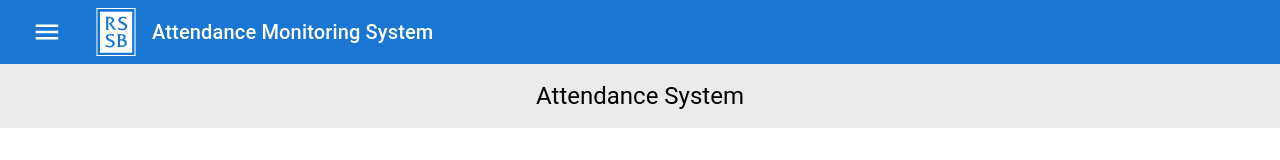
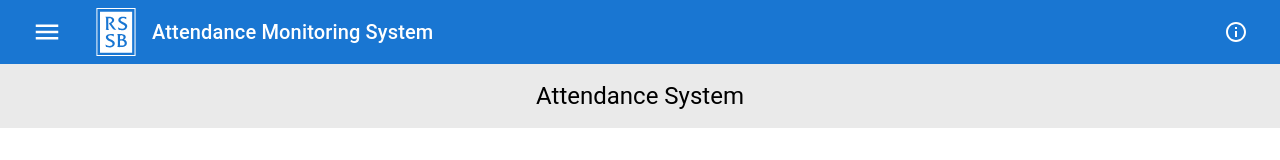
Before and after one commit to Kunalmanchanda19/AttendenceMonitoringSystem, a React (Create React App) app: page /attendance in a window 1280 px wide. Shown: the top 160 px of the page. Built offline with nearby package versions, Linux system fonts and the light colour scheme.

Commit message:
report icon added

```diff
--- a/src/components/Header/Header.tsx
+++ b/src/components/Header/Header.tsx
@@ -6,6 +6,8 @@ import MenuIcon from '@mui/icons-material/Menu';
 import useScrollTrigger from '@mui/material/useScrollTrigger';
 import { Box, Button, IconButton } from '@mui/material';
 import ResponsiveDrawer from '../Drawer/Drawer';
+
+import InfoOutlinedIcon from '@mui/icons-material/InfoOutlined';
 
 const ElevationScroll = ({ children }: { children: any }) => {
   const trigger = useScrollTrigger({
@@ -49,8 +51,15 @@ const Header :React.FC = () => {
             Attendance Monitoring System
           </Typography>
 
+          <IconButton color="default" >
+      <InfoOutlinedIcon style={{ color: 'white' }} />
+    </IconButton>
+
         </Toolbar>
       </AppBar>
+
+
+
     </ElevationScroll>
   );
 };
```
